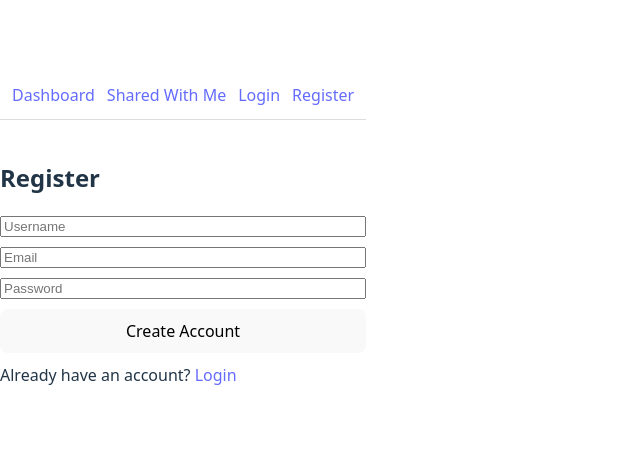
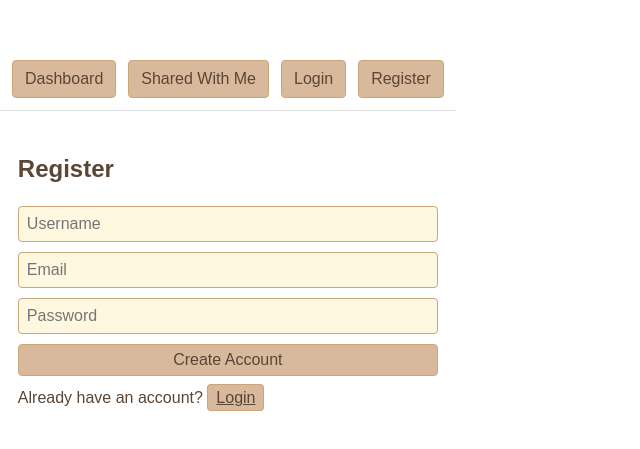
Before and after one commit to Charles130-Anderson/NOTE-TAKING-APP, a React app in the folder frontend/: page /register in a window 1280 px wide. Shown: the part 151-600 px from the top of the page, without its empty margins (0-640 px from the left). Built offline with nearby package versions, Linux system fonts and the light colour scheme; the HTML template or start-up script is replaced by a standard one.

Commit message:
feat; frontend styling.

```diff
--- a/frontend/src/components/ManageSharing.jsx
+++ b/frontend/src/components/ManageSharing.jsx
@@ -5,38 +5,89 @@ export default function ManageSharing({ noteId }) {
   const [permissions, setPermissions] = useState([]);
 
   useEffect(() => {
-    api.get(`/notes/${noteId}/permissions`)
+    api
+      .get(`/notes/${noteId}/permissions`)
       .then(({ data }) => setPermissions(data))
-      .catch(err => console.error("Error fetching permissions:", err));
+      .catch((err) => console.error("Error fetching permissions:", err));
   }, [noteId]);
 
   const updatePerm = async (userId, newPerm) => {
     await api.put(`/notes/${noteId}/permissions/${userId}`, { permission: newPerm });
     setPermissions((p) =>
-      p.map(u => u.id === userId ? { ...u, permission: newPerm } : u)
+      p.map((u) => (u.id === userId ? { ...u, permission: newPerm } : u))
     );
   };
 
   const remove = async (userId) => {
     await api.delete(`/notes/${noteId}/permissions/${userId}`);
-    setPermissions((p) => p.filter(u => u.id !== userId));
+    setPermissions((p) => p.filter((u) => u.id !== userId));
+  };
+
+  // Button style
+  const buttonStyle = {
+    backgroundColor: "#d9b99b",
+    color: "#5b4636",
+    border: "1px solid #c9a77a",
+    borderRadius: 4,
+    padding: "6px 12px",
+    cursor: "pointer",
+    fontWeight: "normal",
+    fontFamily: "Arial, sans-serif",
+    textDecoration: "none",
+  };
+
+  // Select style
+  const selectStyle = {
+    padding: "6px",
+    borderRadius: 4,
+    border: "1px solid #c9a77a",
+    backgroundColor: "#fff8e1",
+    fontFamily: "Arial, sans-serif",
+    color: "#5b4636",
+  };
+
+  // Container style
+  const containerStyle = {
+    marginTop: 10,
+    padding: 12,
+    border: "1px solid #c9a77a",
+    borderRadius: 6,
+    backgroundColor: "#fff8e1",
+    fontFamily: "Arial, sans-serif",
+    color: "#5b4636",
   };
 
   return (
-    <div style={{ marginTop: 10, padding: 8, border: "1px solid #ccc" }}>
-      <h4>Shared With:</h4>
+    <div style={containerStyle}>
+      <h4 style={{ marginBottom: 10 }}>Shared With:</h4>
       {permissions.length === 0 && <p>No users yet</p>}
       {permissions.map((p) => (
-        <div key={p.id} style={{ display: "flex", gap: 8, alignItems: "center" }}>
+        <div
+          key={p.id}
+          style={{
+            display: "flex",
+            gap: 8,
+            alignItems: "center",
+            marginBottom: 6,
+          }}
+        >
           <span>{p.email}</span>
           <select
             value={p.permission}
             onChange={(e) => updatePerm(p.id, e.target.value)}
+            style={selectStyle}
           >
             <option value="viewer">Viewer</option>
             <option value="editor">Editor</option>
           </select>
-          <button onClick={() => remove(p.id)}>Remove</button>
+          <button
+            onClick={() => remove(p.id)}
+            style={buttonStyle}
+            onMouseEnter={(e) => (e.target.style.backgroundColor = "#c9a77a")}
+            onMouseLeave={(e) => (e.target.style.backgroundColor = "#d9b99b")}
+          >
+            Remove
+          </button>
         </div>
       ))}
     </div>
--- a/frontend/src/components/Navbar.jsx
+++ b/frontend/src/components/Navbar.jsx
@@ -3,21 +3,68 @@ import { Link, useNavigate } from "react-router-dom";
 export default function Navbar() {
   const navigate = useNavigate();
   const isAuthed = !!localStorage.getItem("access_token");
+
   const logout = () => {
     localStorage.removeItem("access_token");
     navigate("/login");
   };
+
+  // Common style for all links and buttons
+  const linkStyle = {
+    backgroundColor: "#d9b99b",
+    color: "#5b4636",
+    border: "1px solid #c9a77a",
+    borderRadius: 4,
+    padding: "6px 12px",
+    cursor: "pointer",
+    fontWeight: "normal",
+    textDecoration: "none",
+    fontFamily: "Arial, sans-serif",
+  };
+
+  const handleHover = (e) => {
+    e.target.style.backgroundColor = "#c9a77a";
+  };
+
+  const handleLeave = (e) => {
+    e.target.style.backgroundColor = "#d9b99b";
+  };
+
+  // Helper components to apply styling
+  const StyledLink = ({ to, children }) => (
+    <Link
+      to={to}
+      style={linkStyle}
+      onMouseEnter={handleHover}
+      onMouseLeave={handleLeave}
+    >
+      {children}
+    </Link>
+  );
+
+  const StyledButton = ({ onClick, children }) => (
+    <button
+      onClick={onClick}
+      style={linkStyle}
+      onMouseEnter={handleHover}
+      onMouseLeave={handleLeave}
+    >
+      {children}
+    </button>
+  );
+
   return (
     <nav style={{ display: "flex", gap: 12, padding: 12, borderBottom: "1px solid #ddd" }}>
-      <Link to="/">Dashboard</Link>
-      <Link to="/shared">Shared With Me</Link>
+      <StyledLink to="/">Dashboard</StyledLink>
+      <StyledLink to="/shared">Shared With Me</StyledLink>
+
       {!isAuthed ? (
         <>
-          <Link to="/login">Login</Link>
-          <Link to="/register">Register</Link>
+          <StyledLink to="/login">Login</StyledLink>
+          <StyledLink to="/register">Register</StyledLink>
         </>
       ) : (
-        <button onClick={logout}>Logout</button>
+        <StyledButton onClick={logout}>Logout</StyledButton>
       )}
     </nav>
   );
--- a/frontend/src/components/NoteCard.jsx
+++ b/frontend/src/components/NoteCard.jsx
@@ -8,6 +8,41 @@ export default function NoteCard({ note, onEdit, onDelete }) {
   const [manageOpen, setManageOpen] = useState(false);
   const [loading, setLoading] = useState(false);
   const [status, setStatus] = useState(null);
+
+  const buttonStyle = {
+    backgroundColor: "#d9b99b",
+    color: "#5b4636",
+    border: "1px solid #c9a77a",
+    borderRadius: 4,
+    padding: "6px 12px",
+    cursor: "pointer",
+    fontFamily: "Arial, sans-serif",
+    textDecoration: "none",
+  };
+
+  const selectStyle = {
+    ...buttonStyle,
+    appearance: "none",
+    padding: "6px 10px",
+  };
+
+  const inputStyle = {
+    ...buttonStyle,
+    padding: "6px 10px",
+    border: "1px solid #c9a77a",
+    borderRadius: 4,
+    fontFamily: "Arial, sans-serif",
+    outline: "none",
+    flex: 1, // make input grow to fit available space
+  };
+
+  const handleHover = (e) => {
+    e.target.style.backgroundColor = "#c9a77a";
+  };
+
+  const handleLeave = (e) => {
+    e.target.style.backgroundColor = "#d9b99b";
+  };
 
   const handleShare = async () => {
     if (!shareTo) {
@@ -43,38 +78,82 @@ export default function NoteCard({ note, onEdit, onDelete }) {
   };
 
   return (
-    <div style={{ border: "1px solid #ddd", padding: 12, borderRadius: 8, marginBottom: 10 }}>
+    <div
+      style={{
+        border: "1px solid #ddd",
+        padding: 12,
+        borderRadius: 8,
+        marginBottom: 10,
+        backgroundColor: "#f5e9d3",
+        color: "#5b4636",
+        boxShadow: "2px 2px 5px rgba(0,0,0,0.1)",
+      }}
+    >
       <h3>{note.title}</h3>
       <p style={{ whiteSpace: "pre-wrap" }}>{note.content}</p>
 
       <div style={{ display: "flex", gap: 8 }}>
-        <button onClick={() => onEdit(note)}>Edit</button>
-        <button onClick={() => onDelete(note)}>Delete</button>
+        <button
+          style={buttonStyle}
+          onMouseEnter={handleHover}
+          onMouseLeave={handleLeave}
+          onClick={() => onEdit(note)}
+        >
+          Edit
+        </button>
+        <button
+          style={buttonStyle}
+          onMouseEnter={handleHover}
+          onMouseLeave={handleLeave}
+          onClick={() => onDelete(note)}
+        >
+          Delete
+        </button>
       </div>
 
       {/* Share controls */}
-      <div style={{ marginTop: 8 }}>
+      <div style={{ marginTop: 8, display: "flex", gap: 6, alignItems: "center" }}>
         <input
           placeholder="Share with email"
           value={shareTo}
           onChange={(e) => setShareTo(e.target.value)}
-          style={{ marginRight: 6 }}
+          style={inputStyle}
         />
-        <select value={permission} onChange={(e) => setPermission(e.target.value)}>
+        <select
+          value={permission}
+          onChange={(e) => setPermission(e.target.value)}
+          style={selectStyle}
+          onMouseEnter={handleHover}
+          onMouseLeave={handleLeave}
+        >
           <option value="viewer">Viewer</option>
           <option value="editor">Editor</option>
         </select>
-        <button onClick={handleShare} disabled={loading}>
+        <button
+          style={buttonStyle}
+          onMouseEnter={handleHover}
+          onMouseLeave={handleLeave}
+          onClick={handleShare}
+          disabled={loading}
+        >
           {loading ? "Sending..." : "Share"}
         </button>
-        {status && <p>{status}</p>}
       </div>
 
       {/* Manage Sharing */}
       <div style={{ marginTop: 8 }}>
-        <button onClick={() => setManageOpen(!manageOpen)}>Manage Sharing</button>
+        <button
+          style={buttonStyle}
+          onMouseEnter={handleHover}
+          onMouseLeave={handleLeave}
+          onClick={() => setManageOpen(!manageOpen)}
+        >
+          Manage Sharing
+        </button>
         {manageOpen && <ManageSharing noteId={note.id} />}
       </div>
+
+      {status && <p>{status}</p>}
     </div>
   );
 }
--- a/frontend/src/pages/Dashboard.jsx
+++ b/frontend/src/pages/Dashboard.jsx
@@ -9,6 +9,7 @@ export default function Dashboard() {
   const [content, setContent] = useState("");
   const navigate = useNavigate();
 
+  // Load notes from API
   const load = async () => {
     const { data } = await api.get("/notes");
     setNotes(data);
@@ -18,30 +19,76 @@ export default function Dashboard() {
     load();
   }, []);
 
+  // Create a new note
   const create = async (e) => {
     e.preventDefault();
     await api.post("/notes", { title, content });
-    setTitle(""); setContent("");
+    setTitle("");
+    setContent("");
     await load();
   };
 
+  // Delete a note
   const del = async (note) => {
     await api.delete(`/notes/${note.id}`);
     await load();
   };
 
+  // Share a note
   const share = async (note, payload) => {
     await api.post(`/notes/${note.id}/share`, payload);
     alert("Shared");
   };
 
+  // Button style (matches Navbar links)
+  const buttonStyle = {
+    backgroundColor: "#d9b99b",
+    color: "#5b4636",
+    border: "1px solid #c9a77a",
+    borderRadius: 4,
+    padding: "6px 12px",
+    cursor: "pointer",
+    fontWeight: "normal", // can use "bold" if desired
+    textDecoration: "none",
+    fontFamily: "Arial, sans-serif",
+  };
+
+  // Input and textarea style (soft sepia theme)
+  const inputStyle = {
+    padding: "8px",
+    borderRadius: 4,
+    border: "1px solid #c9a77a",
+    backgroundColor: "#fff8e1",
+    fontFamily: "Arial, sans-serif",
+    fontSize: "1rem",
+    color: "#5b4636",
+  };
+
   return (
     <div style={{ maxWidth: 800, margin: "20px auto" }}>
-      <h2>My Notes</h2>
+      <h2 style={{ fontFamily: "Arial, sans-serif", color: "#5b4636" }}>My Notes</h2>
       <form onSubmit={create} style={{ display: "grid", gap: 8, marginBottom: 16 }}>
-        <input placeholder="Title" value={title} onChange={(e) => setTitle(e.target.value)} />
-        <textarea placeholder="Content" rows={4} value={content} onChange={(e) => setContent(e.target.value)} />
-        <button type="submit">Create Note</button>
+        <input
+          placeholder="Title"
+          value={title}
+          onChange={(e) => setTitle(e.target.value)}
+          style={inputStyle}
+        />
+        <textarea
+          placeholder="Content"
+          rows={4}
+          value={content}
+          onChange={(e) => setContent(e.target.value)}
+          style={inputStyle}
+        />
+        <button
+          type="submit"
+          style={buttonStyle}
+          onMouseEnter={(e) => (e.target.style.backgroundColor = "#c9a77a")}
+          onMouseLeave={(e) => (e.target.style.backgroundColor = "#d9b99b")}
+        >
+          Create Note
+        </button>
       </form>
       {notes.map((n) => (
         <NoteCard
--- a/frontend/src/pages/Login.jsx
+++ b/frontend/src/pages/Login.jsx
@@ -23,17 +23,70 @@ export default function Login() {
     }
   };
 
+  // Button style (matches Dashboard & Navbar)
+  const buttonStyle = {
+    backgroundColor: "#d9b99b",
+    color: "#5b4636",
+    border: "1px solid #c9a77a",
+    borderRadius: 4,
+    padding: "6px 12px",
+    cursor: "pointer",
+    fontWeight: "normal", // keep normal or bold
+    fontFamily: "Arial, sans-serif",
+    textDecoration: "none",
+  };
+
+  // Input style (soft sepia theme)
+  const inputStyle = {
+    padding: "8px",
+    borderRadius: 4,
+    border: "1px solid #c9a77a",
+    backgroundColor: "#fff8e1",
+    fontFamily: "Arial, sans-serif",
+    fontSize: "1rem",
+    color: "#5b4636",
+  };
+
   return (
     <div style={{ maxWidth: 420, margin: "40px auto" }}>
-      <h2>Login</h2>
+      <h2 style={{ fontFamily: "Arial, sans-serif", color: "#5b4636" }}>Login</h2>
       <form onSubmit={submit} style={{ display: "grid", gap: 10 }}>
-        <input placeholder="Username or Email" value={usernameOrEmail} onChange={(e) => setUsernameOrEmail(e.target.value)} />
-        <input placeholder="Password" type="password" value={password} onChange={(e) => setPassword(e.target.value)} />
-        <button type="submit">Login</button>
-        {err && <div style={{ color: "red" }}>{err}</div>}
+        <input
+          placeholder="Username or Email"
+          value={usernameOrEmail}
+          onChange={(e) => setUsernameOrEmail(e.target.value)}
+          style={inputStyle}
+        />
+        <input
+          placeholder="Password"
+          type="password"
+          value={password}
+          onChange={(e) => setPassword(e.target.value)}
+          style={inputStyle}
+        />
+        <button
+          type="submit"
+          style={buttonStyle}
+          onMouseEnter={(e) => (e.target.style.backgroundColor = "#c9a77a")}
+          onMouseLeave={(e) => (e.target.style.backgroundColor = "#d9b99b")}
+        >
+          Login
+        </button>
+        {err && <div style={{ color: "red", fontFamily: "Arial, sans-serif" }}>{err}</div>}
       </form>
-      <p style={{ marginTop: 10 }}>
-        No account? <Link to="/register">Register</Link>
+      <p style={{ marginTop: 10, fontFamily: "Arial, sans-serif", color: "#5b4636" }}>
+        No account?{" "}
+        <Link
+          to="/register"
+          style={{
+            ...buttonStyle,
+            padding: "4px 8px",
+            fontWeight: "normal",
+            textDecoration: "underline",
+          }}
+        >
+          Register
+        </Link>
       </p>
     </div>
   );
--- a/frontend/src/pages/NoteEditor.jsx
+++ b/frontend/src/pages/NoteEditor.jsx
@@ -23,15 +23,83 @@ export default function NoteEditor() {
     navigate("/");
   };
 
+  // Shared button style
+  const buttonStyle = {
+    backgroundColor: "#d9b99b",
+    color: "#5b4636",
+    border: "1px solid #c9a77a",
+    borderRadius: 4,
+    padding: "6px 12px",
+    cursor: "pointer",
+    fontWeight: "normal",
+    fontFamily: "Arial, sans-serif",
+    textDecoration: "none",
+  };
+
+  // Container style
+  const containerStyle = {
+    maxWidth: 800,
+    margin: "20px auto",
+    padding: 12,
+    borderRadius: 6,
+    border: "1px solid #c9a77a",
+    backgroundColor: "#fff8e1",
+    fontFamily: "Arial, sans-serif",
+    color: "#5b4636",
+  };
+
+  const inputStyle = {
+    padding: "8px",
+    borderRadius: 4,
+    border: "1px solid #c9a77a",
+    fontFamily: "Arial, sans-serif",
+    color: "#5b4636",
+  };
+
+  const textareaStyle = {
+    padding: "8px",
+    borderRadius: 4,
+    border: "1px solid #c9a77a",
+    fontFamily: "Arial, sans-serif",
+    color: "#5b4636",
+    resize: "vertical",
+  };
+
   return (
-    <div style={{ maxWidth: 800, margin: "20px auto" }}>
-      <h2>Edit Note</h2>
-      <form onSubmit={save} style={{ display: "grid", gap: 8 }}>
-        <input placeholder="Title" value={title} onChange={(e) => setTitle(e.target.value)} />
-        <textarea rows={6} placeholder="Content" value={content} onChange={(e) => setContent(e.target.value)} />
+    <div style={containerStyle}>
+      <h2 style={{ marginBottom: 12 }}>Edit Note</h2>
+      <form onSubmit={save} style={{ display: "grid", gap: 10 }}>
+        <input
+          placeholder="Title"
+          value={title}
+          onChange={(e) => setTitle(e.target.value)}
+          style={inputStyle}
+        />
+        <textarea
+          rows={6}
+          placeholder="Content"
+          value={content}
+          onChange={(e) => setContent(e.target.value)}
+          style={textareaStyle}
+        />
         <div style={{ display: "flex", gap: 8 }}>
-          <button type="submit">Save</button>
-          <button type="button" onClick={() => navigate("/")}>Cancel</button>
+          <button
+            type="submit"
+            style={buttonStyle}
+            onMouseEnter={(e) => (e.target.style.backgroundColor = "#c9a77a")}
+            onMouseLeave={(e) => (e.target.style.backgroundColor = "#d9b99b")}
+          >
+            Save
+          </button>
+          <button
+            type="button"
+            onClick={() => navigate("/")}
+            style={buttonStyle}
+            onMouseEnter={(e) => (e.target.style.backgroundColor = "#c9a77a")}
+            onMouseLeave={(e) => (e.target.style.backgroundColor = "#d9b99b")}
+          >
+            Cancel
+          </button>
         </div>
       </form>
     </div>
--- a/frontend/src/pages/Register.jsx
+++ b/frontend/src/pages/Register.jsx
@@ -21,18 +21,76 @@ export default function Register() {
     }
   };
 
+  // Button style (matches Dashboard & Navbar)
+  const buttonStyle = {
+    backgroundColor: "#d9b99b",
+    color: "#5b4636",
+    border: "1px solid #c9a77a",
+    borderRadius: 4,
+    padding: "6px 12px",
+    cursor: "pointer",
+    fontWeight: "normal",
+    fontFamily: "Arial, sans-serif",
+    textDecoration: "none",
+  };
+
+  // Input style (soft sepia theme)
+  const inputStyle = {
+    padding: "8px",
+    borderRadius: 4,
+    border: "1px solid #c9a77a",
+    backgroundColor: "#fff8e1",
+    fontFamily: "Arial, sans-serif",
+    fontSize: "1rem",
+    color: "#5b4636",
+  };
+
   return (
     <div style={{ maxWidth: 420, margin: "40px auto" }}>
-      <h2>Register</h2>
+      <h2 style={{ fontFamily: "Arial, sans-serif", color: "#5b4636" }}>Register</h2>
       <form onSubmit={submit} style={{ display: "grid", gap: 10 }}>
-        <input placeholder="Username" value={username} onChange={(e) => setUsername(e.target.value)} />
-        <input placeholder="Email" value={email} onChange={(e) => setEmail(e.target.value)} />
-        <input placeholder="Password" type="password" value={password} onChange={(e) => setPassword(e.target.value)} />
-        <button type="submit">Create Account</button>
-        {err && <div style={{ color: "red" }}>{err}</div>}
+        <input
+          placeholder="Username"
+          value={username}
+          onChange={(e) => setUsername(e.target.value)}
+          style={inputStyle}
+        />
+        <input
+          placeholder="Email"
+          value={email}
+          onChange={(e) => setEmail(e.target.value)}
+          style={inputStyle}
+        />
+        <input
+          placeholder="Password"
+          type="password"
+          value={password}
+          onChange={(e) => setPassword(e.target.value)}
+          style={inputStyle}
+        />
+        <button
+          type="submit"
+          style={buttonStyle}
+          onMouseEnter={(e) => (e.target.style.backgroundColor = "#c9a77a")}
+          onMouseLeave={(e) => (e.target.style.backgroundColor = "#d9b99b")}
+        >
+          Create Account
+        </button>
+        {err && <div style={{ color: "red", fontFamily: "Arial, sans-serif" }}>{err}</div>}
       </form>
-      <p style={{ marginTop: 10 }}>
-        Already have an account? <Link to="/login">Login</Link>
+      <p style={{ marginTop: 10, fontFamily: "Arial, sans-serif", color: "#5b4636" }}>
+        Already have an account?{" "}
+        <Link
+          to="/login"
+          style={{
+            ...buttonStyle,
+            padding: "4px 8px",
+            fontWeight: "normal",
+            textDecoration: "underline",
+          }}
+        >
+          Login
+        </Link>
       </p>
     </div>
   );
--- a/frontend/src/pages/SharedNotes.jsx
+++ b/frontend/src/pages/SharedNotes.jsx
@@ -12,15 +12,41 @@ export default function SharedNotes() {
     load();
   }, []);
 
+  // Shared card style
+  const cardStyle = {
+    border: "1px solid #c9a77a",
+    borderRadius: 8,
+    padding: 12,
+    marginBottom: 10,
+    backgroundColor: "#fff8e1",
+    fontFamily: "Arial, sans-serif",
+    color: "#5b4636",
+  };
+
+  const containerStyle = {
+    maxWidth: 800,
+    margin: "20px auto",
+    padding: 12,
+    borderRadius: 6,
+    border: "1px solid #c9a77a",
+    backgroundColor: "#fff8e1",
+    fontFamily: "Arial, sans-serif",
+    color: "#5b4636",
+  };
+
   return (
-    <div style={{ maxWidth: 800, margin: "20px auto" }}>
-      <h2>Shared With Me</h2>
-      {notes.map((n) => (
-        <div key={n.id} style={{ border: "1px solid #ddd", padding: 12, borderRadius: 8, marginBottom: 10 }}>
-          <h3>{n.title}</h3>
-          <p style={{ whiteSpace: "pre-wrap" }}>{n.content}</p>
-        </div>
-      ))}
+    <div style={containerStyle}>
+      <h2 style={{ marginBottom: 12 }}>Shared With Me</h2>
+      {notes.length === 0 ? (
+        <p>No shared notes yet.</p>
+      ) : (
+        notes.map((n) => (
+          <div key={n.id} style={cardStyle}>
+            <h3 style={{ marginBottom: 6 }}>{n.title}</h3>
+            <p style={{ whiteSpace: "pre-wrap" }}>{n.content}</p>
+          </div>
+        ))
+      )}
     </div>
   );
 }
```
Also changed, not shown: 1 other file (tests, documents, lock files or other folders).
